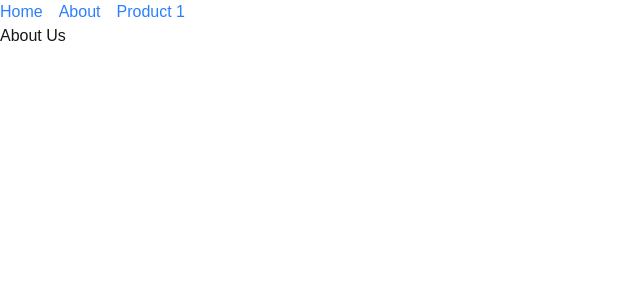
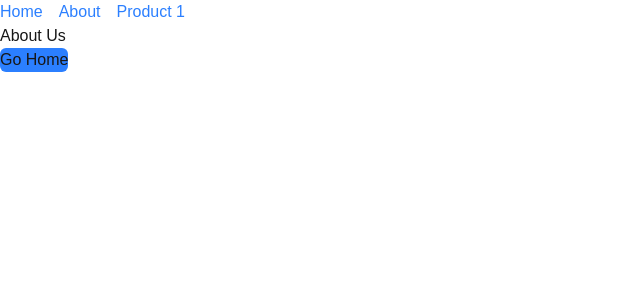
Before and after one commit to apsegovia/128-nextjs, a Next.js app in the folder segovia_nextjs_tutorial/: page /about in a window 1280 px wide. Shown: the top 300 px of the page, without its empty margins (0-640 px from the left). Built offline with nearby package versions, Linux system fonts and the light colour scheme.

Commit message:
added: navigation using router

```diff
--- a/segovia_nextjs_tutorial/src/app/about/page.tsx
+++ b/segovia_nextjs_tutorial/src/app/about/page.tsx
@@ -1,3 +1,12 @@
+"use client";
+import {useRouter} from "next/navigation";
+
 export default function About() {
-   return <h1>About Us</h1>;
+   const router = useRouter();
+   return (
+      <div>
+         <h1>About Us</h1>
+         <button onClick={() => router.push("/")} className="bg-blue-500 text-whitep-2 rounded-md">Go Home</button>
+      </div>
+      );
 }
```
